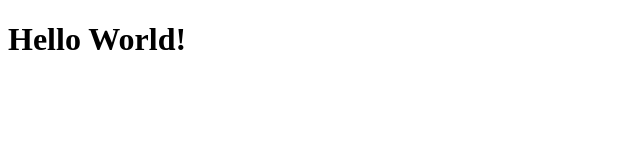
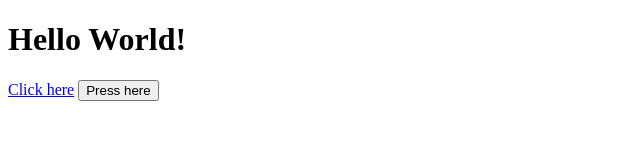
Before and after one commit to Friddi12/SEO, a plain HTML site: page index.html in a window 1280 px wide. Shown: the whole page, without its empty margins (0-640 px from the left). Drawn offline with Linux system fonts and the light colour scheme.

Commit message:
Update index.html

```diff
--- a/index.html
+++ b/index.html
@@ -19,6 +19,8 @@ height="0" width="0" style="display:none;visibility:hidden"></iframe></noscript>
 <!-- End Google Tag Manager (noscript) -->
     <h1>Hello World!</h1>
 
+    <a href="#" class="lenke-knapp">Click here</a>
+    <button id="Shop">Press here</button>
 
 
 
```
